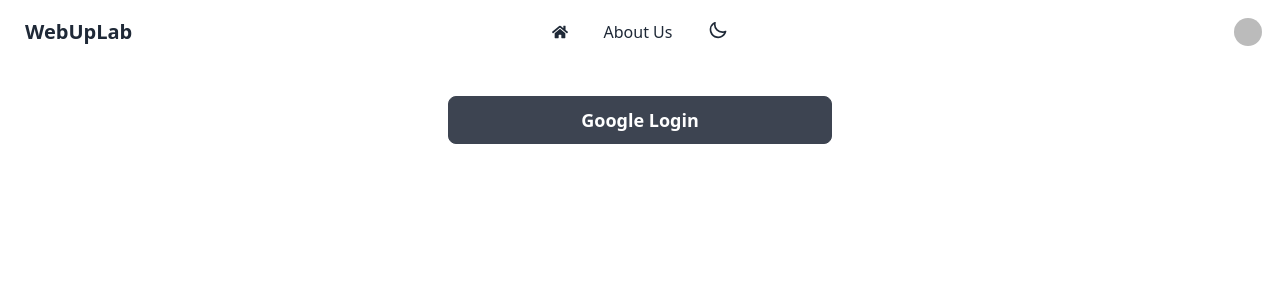
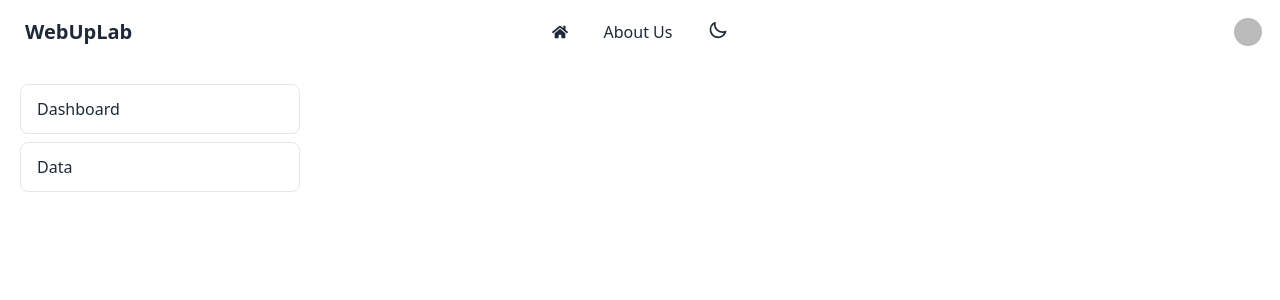
Before and after one commit to yusuf-khan-swd/webuplab-task, a React (Vite) app: page / in a window 1280 px wide. Shown: the top 300 px of the page. Built offline with nearby package versions, Linux system fonts and the light colour scheme; no server answers; sample sign-in values are in the browser's storage.

Commit message:
For root route and home route redirect user to dashboard layout and show only navbar in parent layout if user is not available

```diff
--- a/src/Layouts/Parent.jsx
+++ b/src/Layouts/Parent.jsx
@@ -1,11 +1,16 @@
-import React from 'react';
+import React, { useContext } from 'react';
 import { Outlet } from 'react-router-dom';
+import { AuthContext } from '../contexts/AuthProvider/AuthProvider';
 import Navbar from '../Pages/Shared/Navbar/Navbar';
 
 const Parent = () => {
+  const { user } = useContext(AuthContext);
   return (
     <div>
-      <Navbar></Navbar>
+      {
+        !user?.uid &&
+        <Navbar></Navbar>
+      }
       <Outlet></Outlet>
     </div>
   );
--- a/src/Pages/Home/Home.jsx
+++ b/src/Pages/Home/Home.jsx
@@ -1,11 +1,11 @@
-import React from 'react';
-import Dashboard from '../Dashboard/Dashboard/Dashboard';
+import React, { useContext } from 'react';
+import { AuthContext } from '../../contexts/AuthProvider/AuthProvider';
 import Login from '../LoginsAndRegisters/Login/Login';
 
 const Home = () => {
   return (
     <div>
-      <Login></Login>
+
     </div>
   );
 };
--- a/src/Routes/Routes/Routes.jsx
+++ b/src/Routes/Routes/Routes.jsx
@@ -3,7 +3,6 @@ import DashboardLayouts from "../../Layouts/DashboardLayouts";
 import Parent from "../../Layouts/Parent";
 import Dashboard from "../../Pages/Dashboard/Dashboard/Dashboard";
 import Data from "../../Pages/Dashboard/Data/Data";
-import Home from "../../Pages/Home/Home";
 import Login from "../../Pages/LoginsAndRegisters/Login/Login";
 import About from "../../Pages/Other/About/About";
 import DisplayError from "../../Pages/Shared/DisplayError/DisplayError";
@@ -18,11 +17,11 @@ export const router = createBrowserRouter([
     children: [
       {
         path: "/",
-        element: <Home></Home>
+        element: <PrivateRoute><DashboardLayouts></DashboardLayouts></PrivateRoute>
       },
       {
         path: "/home",
-        element: <Home></Home>
+        element: <PrivateRoute><DashboardLayouts></DashboardLayouts></PrivateRoute>
       },
       {
         path: "/login",
```
